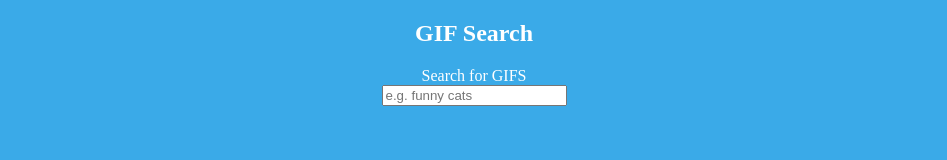
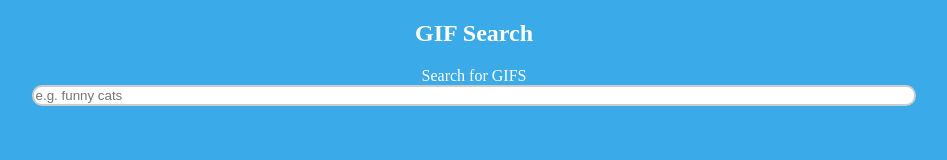
Before and after one commit to majdya/GIFit, a website: page Public/index.html in a window 1280 px wide. Shown: the whole page, without its empty margins (166-1113 px from the left). Drawn offline with Linux system fonts and the light colour scheme.

Commit message:
more styling for the text input, relates to #15

```diff
--- a/Public/style.css
+++ b/Public/style.css
@@ -5,3 +5,11 @@ body {
 section {
   text-align: center;
 }
+
+#search-input {
+  width: 70%;
+  height: 10%;
+  border: 2px solid #ccc;
+  box-sizing: border-box;
+  border-radius: 10px;
+}
```
